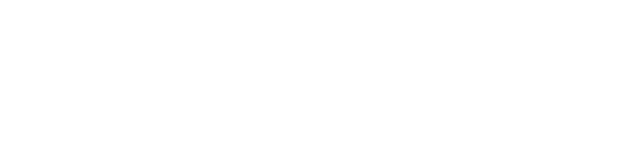
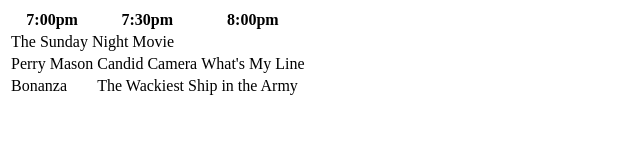
Before and after one commit to michellebrello/nutscape, a plain HTML site: page Ch8/ex8-2.html in a window 1280 px wide. Shown: the whole page, without its empty margins (0-640 px from the left). Drawn offline with Linux system fonts and the light colour scheme.

Commit message:
completed 8-2

```diff
--- a/Ch8/ex8-2.html
+++ b/Ch8/ex8-2.html
@@ -4,5 +4,28 @@
     <title></title>
   </head>
   <body>
+  <table>
+  <thead>
+  <tr>
+  <th>7:00pm</th>
+  <th>7:30pm</th>
+  <th>8:00pm</th>
+  </tr>
+  </thead>
+  <tbody>
+  <tr>
+  <td colspan="3">The Sunday Night Movie</td>
+  </tr>
+  <tr>
+  <td>Perry Mason</td>
+  <td>Candid Camera</td>
+  <td>What's My Line</td>
+  </tr>
+  <tr>
+  <td>Bonanza</td>
+  <td colspan="2">The Wackiest Ship in the Army</td>
+  </tr>
+  </tbody>
+  </table>
   </body>
 </html>
```
